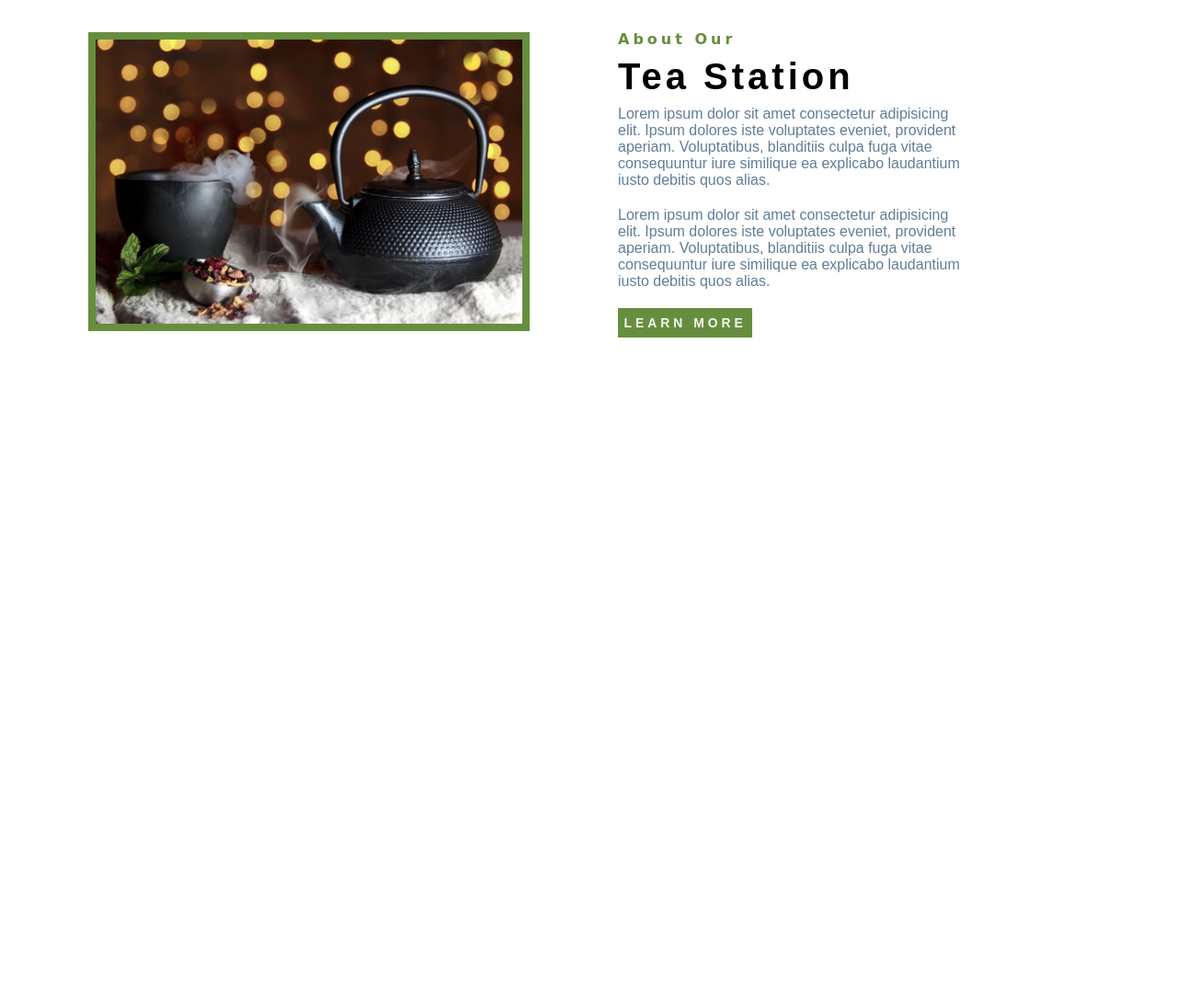
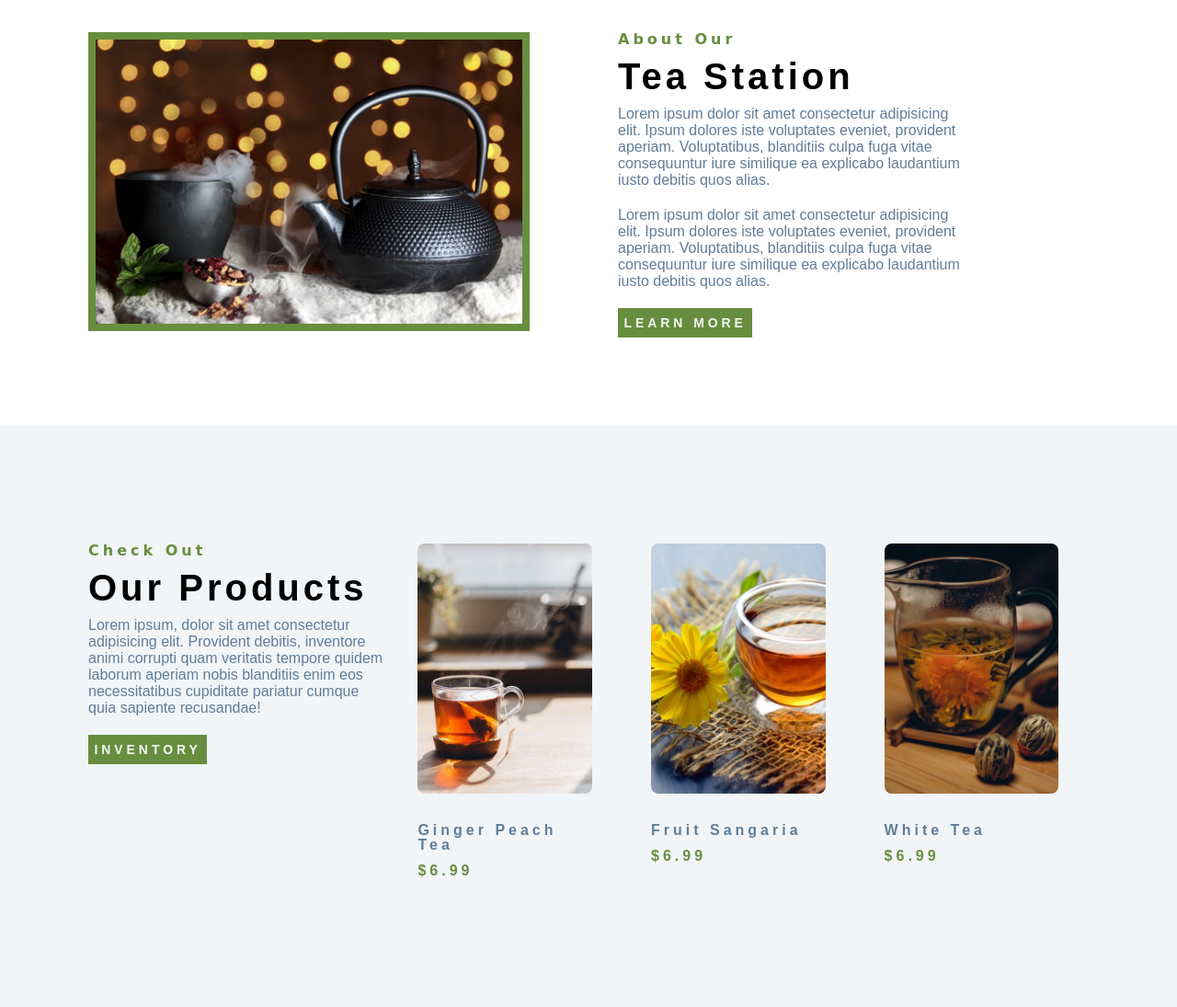
Before and after one commit to Iyanuoluwa-vic/Tea-Tree-project-with-float-property, a plain HTML site: page index.html in a window 1280 px wide. Shown: the part 1081-2176 px from the top of the page at 92% size. Before the commit the page ends 1480 px from the top, so only its background shows below. Drawn offline with Linux system fonts and the light colour scheme.

Commit message:
prodct section

```diff
--- a/index.html
+++ b/index.html
@@ -76,19 +76,25 @@
     </section>
     <!-- skills -->
 
-    <!-- About -->
+    <!-- about -->
     <section class="abouts">
-      <div class="section-center clearfaix">
+      <div class="section-center clearfix">
+        <!-- about image -->
         <article class="about-image">
           <div class="about-image-container">
             <img src="./about-bcg.jpeg" alt="" class="about-img" />
           </div>
         </article>
+        <!--end of about image -->
+
+        <!-- about info -->
         <article class="about-info">
+          <!-- title -->
           <div class="title">
             <h4>about our</h4>
             <h2>tea station</h2>
           </div>
+          <!-- title -->
           <p>
             Lorem ipsum dolor sit amet consectetur adipisicing elit. Ipsum
             dolores iste voluptates eveniet, provident aperiam. Voluptatibus,
@@ -105,8 +111,59 @@
 
           <button class="btn about-btn">learn more</button>
         </article>
+        <!-- end of about info -->
       </div>
     </section>
-    <!-- end of About -->
+    <!-- end of about -->
+
+    <!-- products -->
+    <section class="products">
+      <div class="section-center clearfix">
+        <!-- product info -->
+        <article class="product-info">
+          <div class="title">
+            <h4>check out</h4>
+            <h2>our products</h2>
+          </div>
+          <p>
+            Lorem ipsum, dolor sit amet consectetur adipisicing elit. Provident
+            debitis, inventore animi corrupti quam veritatis tempore quidem
+            laborum aperiam nobis blanditiis enim eos necessitatibus cupiditate
+            pariatur cumque quia sapiente recusandae!
+          </p>
+          <button class="btn">inventory</button>
+        </article>
+        <!-- end of product info -->
+
+        <!-- product inventory -->
+        <article class="product-inventory clearfix">
+          <!-- product 1 -->
+          <div class="product">
+            <img src="./product-1.jpeg" alt="" />
+            <h4 class="product-title">ginger peach tea</h4>
+            <h4 class="product-price">$6.99</h4>
+          </div>
+          <!-- end of product -->
+
+          <!-- product 2-->
+          <div class="product">
+            <img src="./product-2.jpeg" alt="" />
+            <h4 class="product-title">fruit sangaria</h4>
+            <h4 class="product-price">$6.99</h4>
+          </div>
+          <!-- end of product -->
+
+          <!-- product 3-->
+          <div class="product">
+            <img src="./product-3.jpeg" alt="" />
+            <h4 class="product-title">white tea</h4>
+            <h4 class="product-price">$6.99</h4>
+          </div>
+          <!-- end of product -->
+        </article>
+        <!-- product inventory -->
+      </div>
+    </section>
+    <!--end of products -->
   </body>
 </html>
--- a/styles.css
+++ b/styles.css
@@ -257,7 +257,8 @@ About
 }
 .about-image,
 .about-info {
-  padding: 2rem 0;
+  /* border: 3px solid blue; */
+  margin: 2rem 0;
 }
 
 .about-image-container {
@@ -289,3 +290,72 @@ About
     padding-left: 2rem;
   }
 }
+
+/*
+====================
+products
+====================
+*/
+
+.products {
+  background-color: var(--clr-grey-10);
+}
+
+.product-info,
+.product-inventory {
+  margin: 4rem 0;
+}
+
+.product {
+  margin-bottom: 2rem;
+}
+
+.product img {
+  margin-bottom: 2rem;
+  border-radius: 0.5rem;
+  height: 17rem;
+  object-fit: cover;
+}
+
+.product-info p {
+  color: var(--clr-grey-5);
+}
+
+.product-title {
+  color: var(--clr-grey-5);
+}
+
+.product-price {
+  color: var(--clr-primary);
+}
+
+@media screen and (min-width: 768px) {
+  .product {
+    float: left;
+    width: 50%;
+    padding-right: 2rem;
+  }
+}
+
+@media screen and (min-width: 992px) {
+  .product {
+    width: 33.3%;
+  }
+}
+
+@media screen and (min-width: 1200px) {
+  .product-info {
+    float: left;
+    width: 30%;
+  }
+
+  .product-inventory {
+    float: left;
+    width: 70%;
+  }
+
+  .product {
+    padding: 0 2rem;
+    margin-bottom: 0;
+  }
+}
```
Also changed, not shown: product-1.jpeg (added), product-2.jpeg (added), product-3.jpeg (added).
